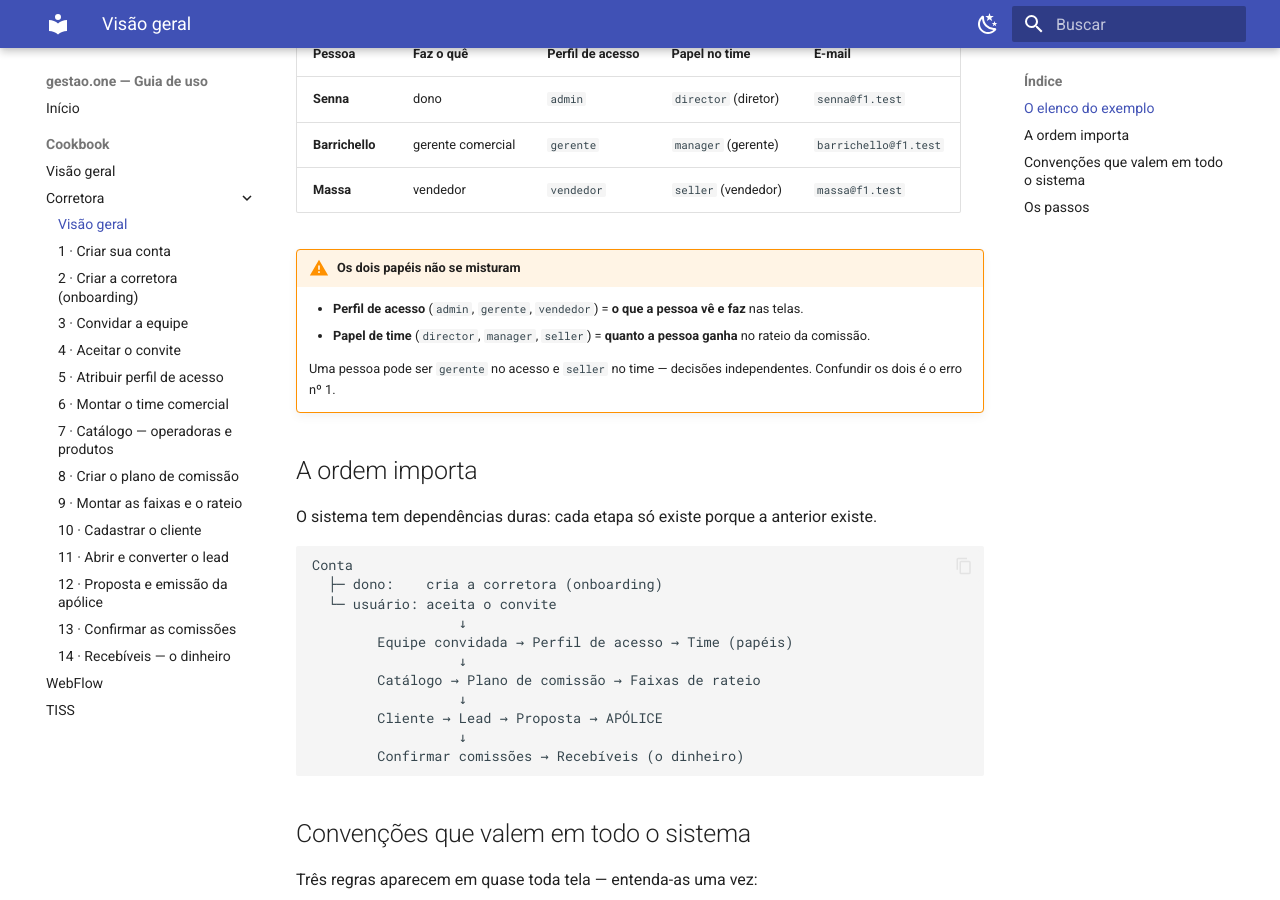
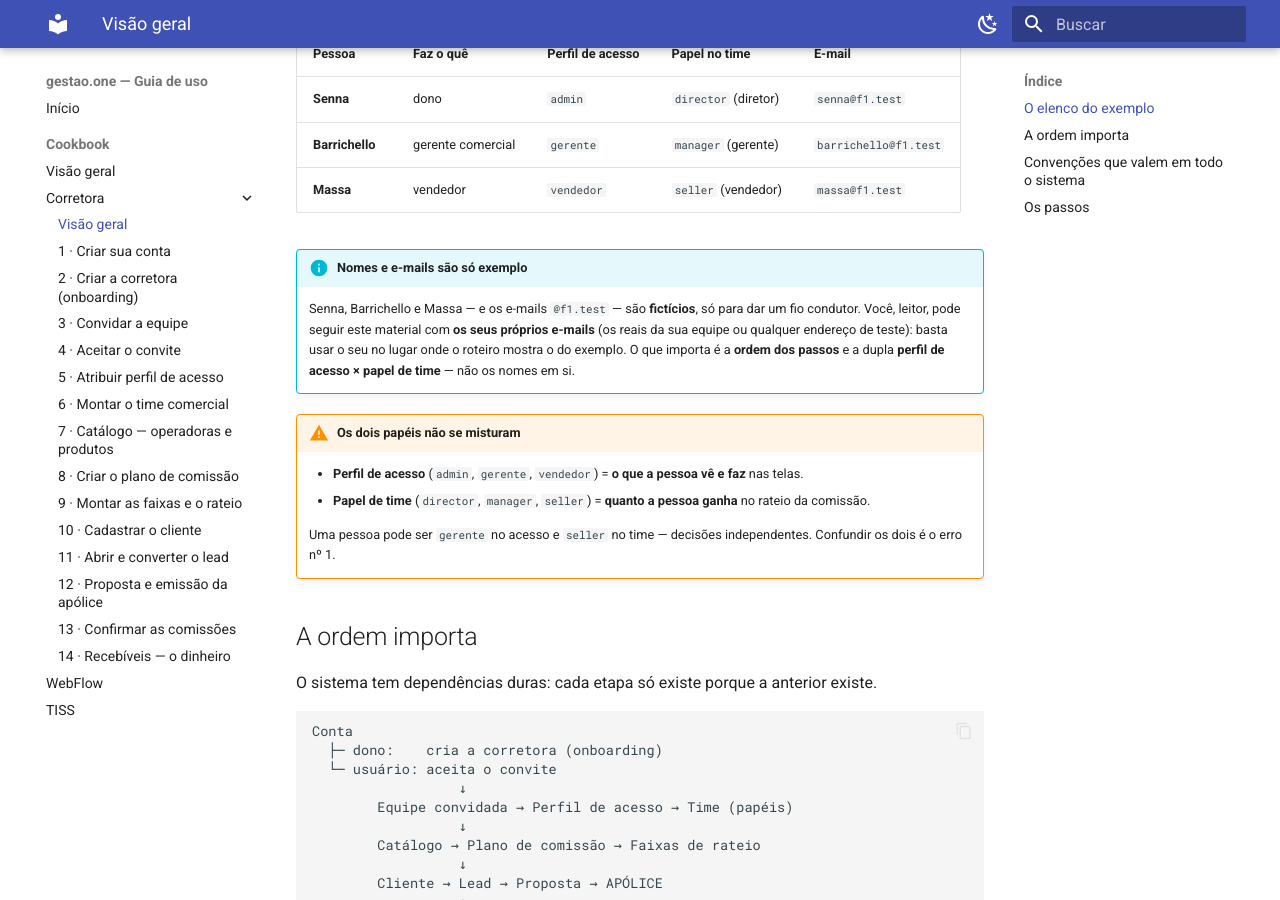
Before and after one commit to renatofagalde/wiki-gestao-one, an MkDocs documentation site: the page built from docs/cookbook/corretora/index.md, in a window 1280 px wide and 900 px high, scrolled down 400 px. Built offline with MkDocs 1.6.1 and Material for MkDocs 9.7.7, drawn with Linux system fonts in a browser that asks for light colours.

Commit message:
📝 docs(corretora): note the cast and emails are examples, reader can swap

```diff
--- a/docs/cookbook/corretora/index.md
+++ b/docs/cookbook/corretora/index.md
@@ -15,6 +15,14 @@ Três pessoas, uma corretora: **Senna Racing Seguros**.
 | **Senna** | dono | `admin` | `director` (diretor) | `senna@f1.test` |
 | **Barrichello** | gerente comercial | `gerente` | `manager` (gerente) | `barrichello@f1.test` |
 | **Massa** | vendedor | `vendedor` | `seller` (vendedor) | `massa@f1.test` |
+
+!!! info "Nomes e e-mails são só exemplo"
+    Senna, Barrichello e Massa — e os e-mails `@f1.test` — são **fictícios**, só
+    para dar um fio condutor. Você, leitor, pode seguir este material com **os seus
+    próprios e-mails** (os reais da sua equipe ou qualquer endereço de teste):
+    basta usar o seu no lugar onde o roteiro mostra o do exemplo. O que importa é a
+    **ordem dos passos** e a dupla **perfil de acesso × papel de time** — não os
+    nomes em si.
 
 !!! warning "Os dois papéis não se misturam"
     - **Perfil de acesso** (`admin`, `gerente`, `vendedor`) = **o que a pessoa vê
```
